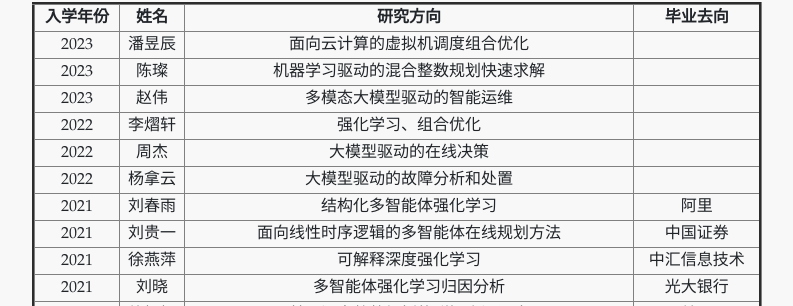
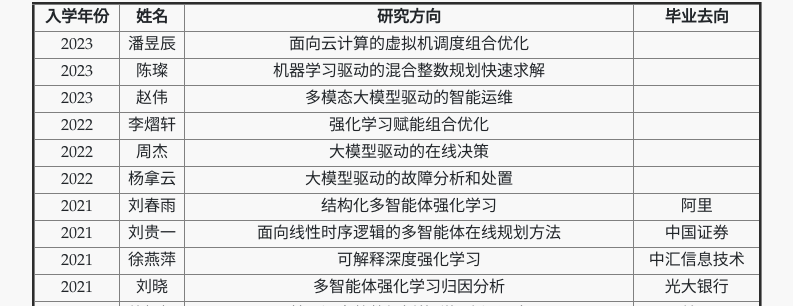
Before and after one commit to wanyuanwang/wanyuanwang.github.io, a Jekyll site: the page built from students.html, in a window 1280 px wide. Shown: the part 519-825 px from the top of the page, without its empty margins (243-1036 px from the left). Built offline with Jekyll 4.4.1, drawn with Linux system fonts in a browser that asks for light colours.

Commit message:
Update students.html

```diff
--- a/students.html
+++ b/students.html
@@ -59,7 +59,7 @@ layout: default
           <tr align="center">
     	      <td>2022</td>
               <td>李熠轩</td>
-              <td>强化学习、组合优化</td>
+              <td>强化学习赋能组合优化</td>
               <td></td>
           </tr>
           <tr align="center">
```
